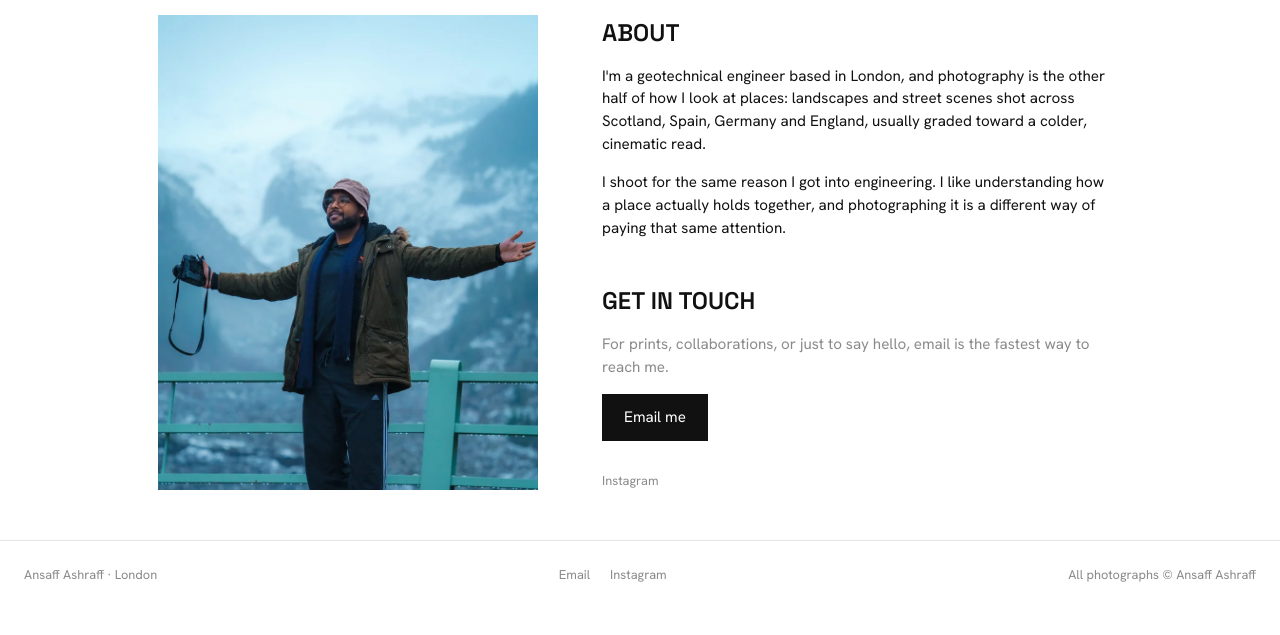
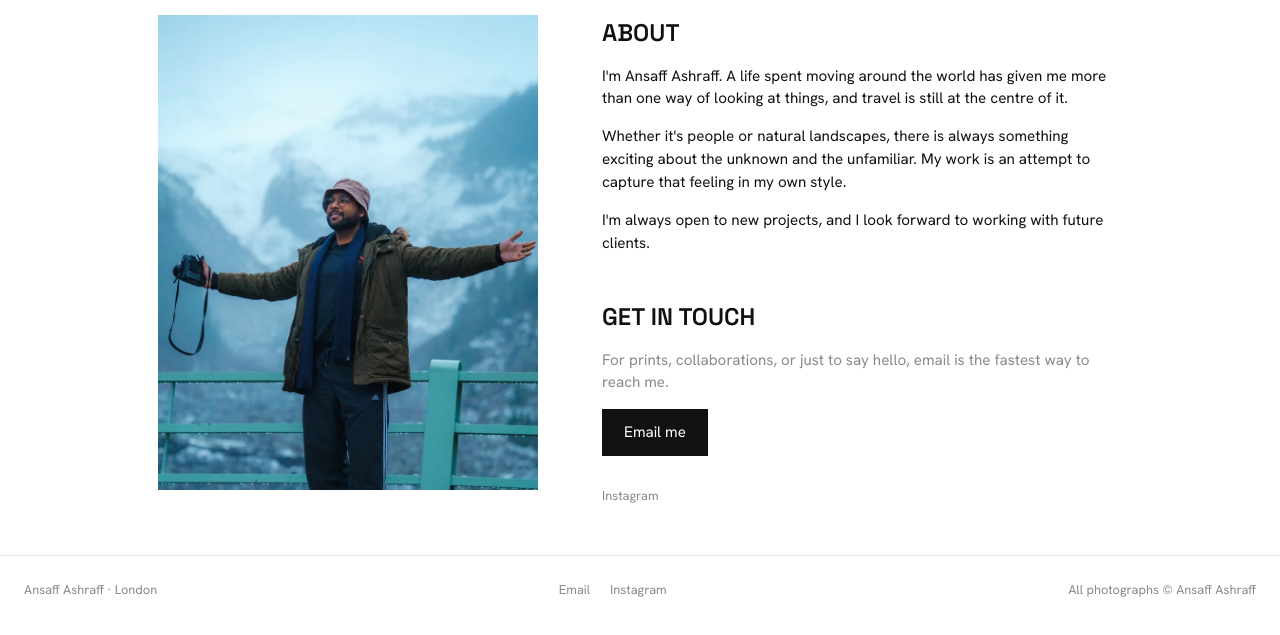
Before and after one commit to youknowans/Photography-Website, an Astro site: page /contact in a window 1280 px wide. Shown: the part 91-726 px from the top of the page. Built offline with nearby package versions, Linux system fonts and the light colour scheme; Astro itself is replaced by a stand-in of ours.

Commit message:
Rewrite Bio Page

```diff
--- a/src/pages/contact.astro
+++ b/src/pages/contact.astro
@@ -14,8 +14,9 @@ import { socials } from '../lib/socials';
     <div class="about-text">
       <div class="bio">
         <h1>About</h1>
-        <p>I'm a geotechnical engineer based in London, and photography is the other half of how I look at places: landscapes and street scenes shot across Scotland, Spain, Germany and England, usually graded toward a colder, cinematic read.</p>
-        <p>I shoot for the same reason I got into engineering. I like understanding how a place actually holds together, and photographing it is a different way of paying that same attention.</p>
+        <p>I'm Ansaff Ashraff. A life spent moving around the world has given me more than one way of looking at things, and travel is still at the centre of it.</p>
+        <p>Whether it's people or natural landscapes, there is always something exciting about the unknown and the unfamiliar. My work is an attempt to capture that feeling in my own style.</p>
+        <p>I'm always open to new projects, and I look forward to working with future clients.</p>
       </div>
       <div class="contact-block">
         <h2>Get in touch</h2>
```
